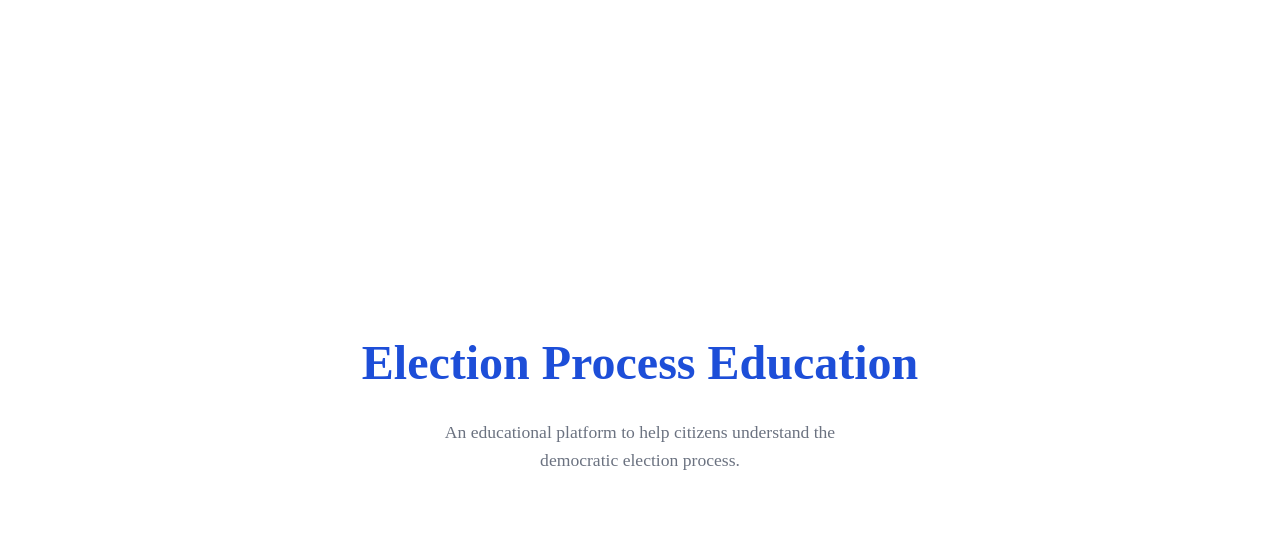
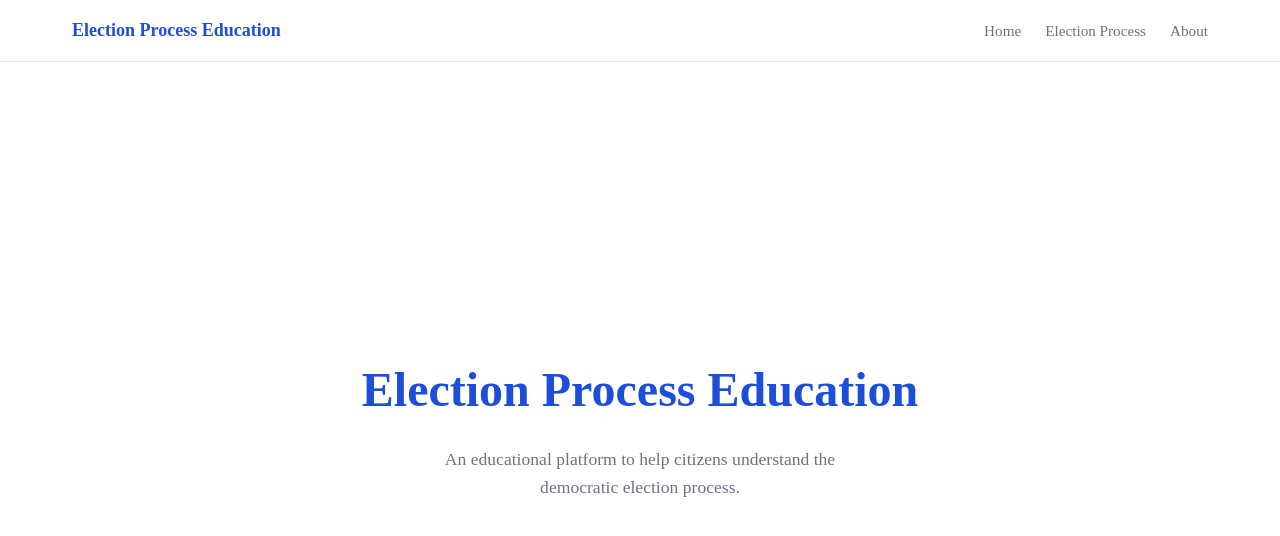
Before and after one commit to devamithra137/Election-Process-Education, a Next.js app: page / in a window 1280 px wide. Shown: the top 536 px of the page. Built offline with nearby package versions, Linux system fonts and the light colour scheme.

Commit message:
Add application navigation

```diff
--- a/src/app/globals.css
+++ b/src/app/globals.css
@@ -38,9 +38,56 @@ a {
   text-decoration: none;
 }
 
+/* ─── Navigation ─────────────────────────────────────────────── */
+.navbar {
+  border-bottom: 1px solid #e5e7eb;
+  background-color: var(--color-background);
+  position: sticky;
+  top: 0;
+  z-index: 50;
+}
+
+.navbar-container {
+  max-width: 1200px;
+  margin: 0 auto;
+  padding: 1rem 2rem;
+  display: flex;
+  align-items: center;
+  justify-content: space-between;
+}
+
+.navbar-brand {
+  font-weight: 700;
+  font-size: 1.125rem;
+  color: var(--color-accent);
+}
+
+.navbar-links {
+  display: flex;
+  list-style: none;
+  gap: 1.5rem;
+}
+
+.navbar-links a {
+  font-size: 0.95rem;
+  color: var(--color-muted);
+  transition: color 0.2s ease;
+}
+
+.navbar-links a:hover {
+  color: var(--color-accent);
+}
+
+@media (max-width: 640px) {
+  .navbar-container {
+    flex-direction: column;
+    gap: 0.75rem;
+  }
+}
+
 /* ─── Utility ────────────────────────────────────────────────── */
 .home {
-  min-height: 100vh;
+  min-height: calc(100vh - 70px);
   display: flex;
   flex-direction: column;
   align-items: center;
--- a/src/app/layout.tsx
+++ b/src/app/layout.tsx
@@ -1,5 +1,6 @@
 import type { Metadata } from "next";
 import { Inter } from "next/font/google";
+import Navbar from "@/components/Navbar";
 import "./globals.css";
 
 const inter = Inter({
@@ -21,7 +22,10 @@ export default function RootLayout({
 }>) {
   return (
     <html lang="en">
-      <body className={inter.variable}>{children}</body>
+      <body className={inter.variable}>
+        <Navbar />
+        {children}
+      </body>
     </html>
   );
 }
--- /dev/null
+++ b/src/components/Navbar.tsx
@@ -0,0 +1,27 @@
+import React from "react";
+import Link from "next/link";
+
+export const Navbar: React.FC = () => {
+  return (
+    <nav className="navbar">
+      <div className="navbar-container">
+        <Link href="/" className="navbar-brand">
+          Election Process Education
+        </Link>
+        <ul className="navbar-links">
+          <li>
+            <Link href="/">Home</Link>
+          </li>
+          <li>
+            <Link href="#process">Election Process</Link>
+          </li>
+          <li>
+            <Link href="#about">About</Link>
+          </li>
+        </ul>
+      </div>
+    </nav>
+  );
+};
+
+export default Navbar;
```
